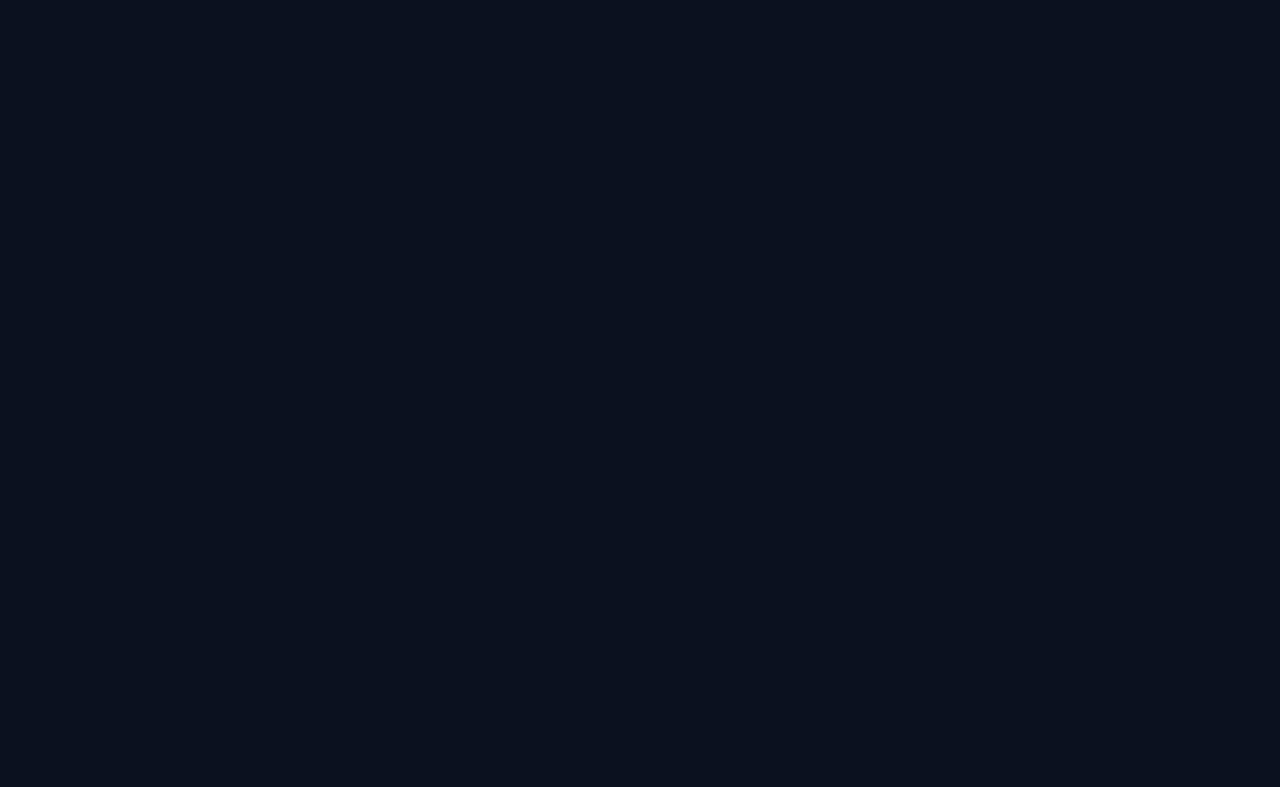
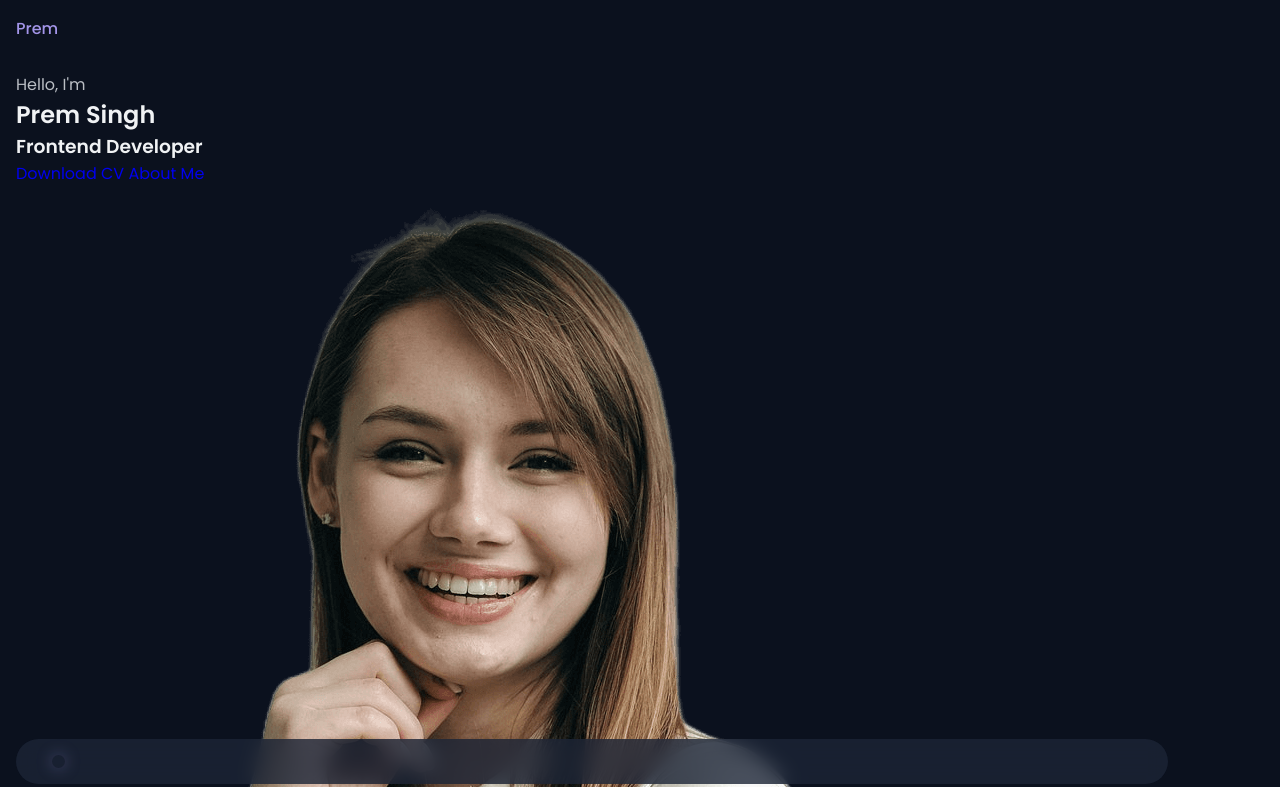
Before and after one commit to YouKnowPrem/New-Portfolio, a plain HTML site: page index.html in a window 1280 px wide. Shown: the top 787 px of the page. Drawn offline with Linux system fonts and the light colour scheme.

Commit message:
index.html: 1 file changed styles.css: 1 file changed

```diff
--- a/assets/css/styles.css
+++ b/assets/css/styles.css
@@ -159,10 +159,68 @@ img {
 }
 
 /*=============== HEADER & NAV===============*/
+.header {
+  position: fixed;
+  top: 0;
+  left: 0;
+  width: 100%;
+  background-color: var(--body-color);
+  z-index: var(--z-fixed);
+}
+
+.nav {
+  height: var(--header-height);
+  display: flex;
+  justify-content: space-between;
+  align-items: center;
+}
+
+.nav__logo {
+  color: var(--first-color);
+  font-weight: var(--font-medium);
+  transition: .4s;
+
+}
+
+.nav__logo:hover {
+  color: var(--first-color-alt);
+}
+
+.nav__menu {
+  position: fixed;
+  bottom: 1rem;
+  background-color: hsla(var(--second-hue), 32%, 16%, .8);
+  width: 90%;
+  border-radius: 4rem;
+  padding: 1rem 2.25rem;
+  backdrop-filter: blur(10px);
+}
+
+.nav__list {
+  display: flex;
+  justify-content: space-between;
+  align-items: center;
+}
 
 
+.nav__link {
+  color: var(--text-color);
+  font-size: 1.25rem;
+  padding: .4rem;
+  display: flex;
+  border-radius: 5rem;
+}
+
 /* Active link */
+.active-link {
+  background-color: linear-gradient(180deg,
+                    hsla(var(--first-hue),var(--sat),var(--lig), 1),
+                    hsla(var(--first-hue),var(--sat),var(--lig), .2),
+                  );
 
+  box-shadow: 0 0 16px hsla(var(--first-hue),var(--sat),var(--lig), .4);
+  color: var(--body-color);
+}
 
 /* Change background header */
 
--- a/index.html
+++ b/index.html
@@ -21,6 +21,77 @@
     <body>
         <!--=============== HEADER ===============-->
         <header class="header" id="header">
+            <nav class="nav container">
+                <a href="#" class="nav__logo">Prem</a>
+
+                <div class="nav__menu">
+                    <ul class="nav__list">
+                        <li class="nav__item">
+                            <a href="#home" class="nav__link active-link">
+                                <i class='bx bx-home-alt'></i>
+                            </a>
+                        </li>
+
+                        <li class="nav__item">
+                            <a href="#about" class="nav__link">
+                                <i class='bx bx-user'></i>
+                            </a>
+                        </li>
+
+                        <li class="nav__item"></li>
+                            <a href="#skills" class="nav__link">
+                                <i class='bx bx-book'></i>
+                            </a>
+                        </li>
+
+                        <li class="nav__item"></li>
+                            <a href="#work" class="nav__link">
+                                <i class='bx bx-briefcase-alt-2'></i>
+                            </a>
+                        </li>
+
+                        <li class="nav__item"></li>
+                            <a href="#contact" class="nav__link">
+                                <i class='bx bx-message-square-detail'></i>
+                            </a>
+                        </li>
+                    </ul>
+                </nav>
+            </div>
+            <!-- Theme change button -->
+             <i class='bx bx-moon change-theme' id="theme-button"></i>
+        </header>
+
+        <!--=============== MAIN ===============-->
+        <main class="main">
+            <!--=============== HOME ===============-->
+            <section class="home section" id="home">
+                <div class="home__container container grid">
+                    <div class="home__data">
+                        <span class="home__greeting">Hello, I'm</span>
+                        <h1 class="home__name">Prem Singh</h1>
+                        <h3 class="home__education">Frontend  Developer</h3>
+
+                        <div class="home__buttons">
+                            <a download="" href="assets/pdf/Ansel-Cv.pdf" class="button button--ghost">
+                                Download CV
+                            </a>
+                            <a href="#about" class="button button">About Me</a>
+                        </div>
+                    </div>
+
+                    <div class="home__handle">
+                        <img src="assets/img/perfil.png" alt="" class="home__img">
+                    </div>
+                </div>
+            </section>
+        </main>
+
+        <!--=============== SCROLL UP ===============-->
+        <a href="#" class="scrollup" id="scroll-up">
+            <i class='bx bx-up-arrow-alt scrollup__icon'></i>
+        </a>
+            </nav>
 
         </header>
 
```
